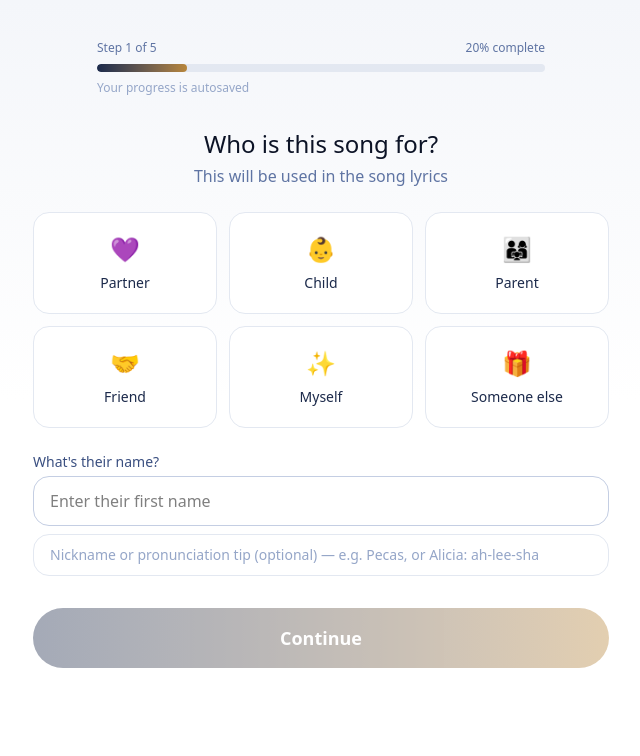
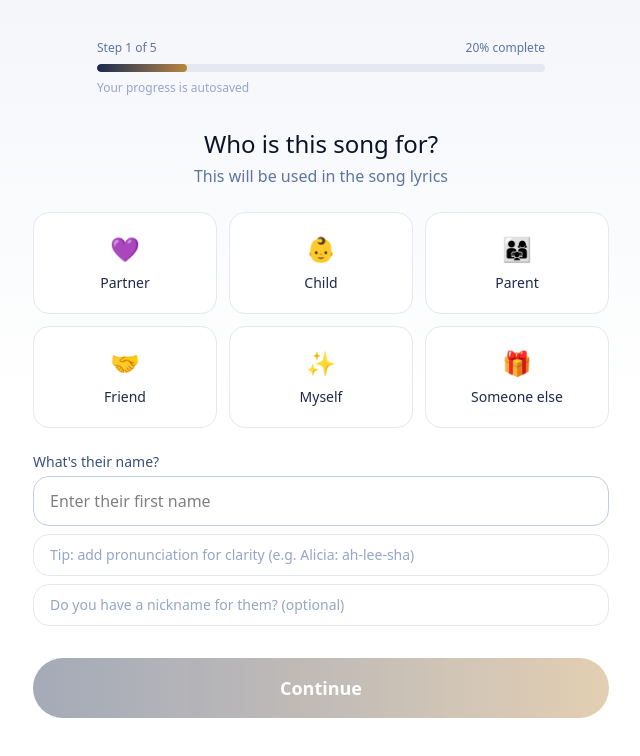
Before and after one commit to JesusEspitia99/KeepSeakSong, a React (Vite) app: page / in a window 1280 px wide. Both pictures are taken after a click on the button "Create My Song". Shown: the top 756 px of the page, without its empty margins (319-959 px from the left). Built offline with nearby package versions, Linux system fonts and the light colour scheme.

Commit message:
Revert to separate pronunciation and nickname fields
Keeping both as distinct optional inputs in step 1, as originally
implemented, instead of the merged single field.

```diff
--- a/src/App.jsx
+++ b/src/App.jsx
@@ -14,6 +14,7 @@ const TOTAL_STEPS = 5
 const INITIAL_DATA = {
   recipient: '',
   name: '',
+  pronunciation: '',
   nickname: '',
   vibe: '',
   genre: '',
--- a/src/components/steps/Step1Recipient.jsx
+++ b/src/components/steps/Step1Recipient.jsx
@@ -43,9 +43,16 @@ export default function Step1Recipient({ data, update, onNext }) {
         />
         <input
           type="text"
+          value={data.pronunciation}
+          onChange={(e) => update({ pronunciation: e.target.value })}
+          placeholder="Tip: add pronunciation for clarity (e.g. Alicia: ah-lee-sha)"
+          className="mt-2 w-full rounded-2xl border border-navy-100 px-4 py-2.5 text-sm text-navy-600 placeholder-navy-300 focus:border-gold-400 focus:outline-none focus:ring-2 focus:ring-gold-200"
+        />
+        <input
+          type="text"
           value={data.nickname}
           onChange={(e) => update({ nickname: e.target.value })}
-          placeholder="Nickname or pronunciation tip (optional) — e.g. Pecas, or Alicia: ah-lee-sha"
+          placeholder="Do you have a nickname for them? (optional)"
           className="mt-2 w-full rounded-2xl border border-navy-100 px-4 py-2.5 text-sm text-navy-600 placeholder-navy-300 focus:border-gold-400 focus:outline-none focus:ring-2 focus:ring-gold-200"
         />
       </div>
```
